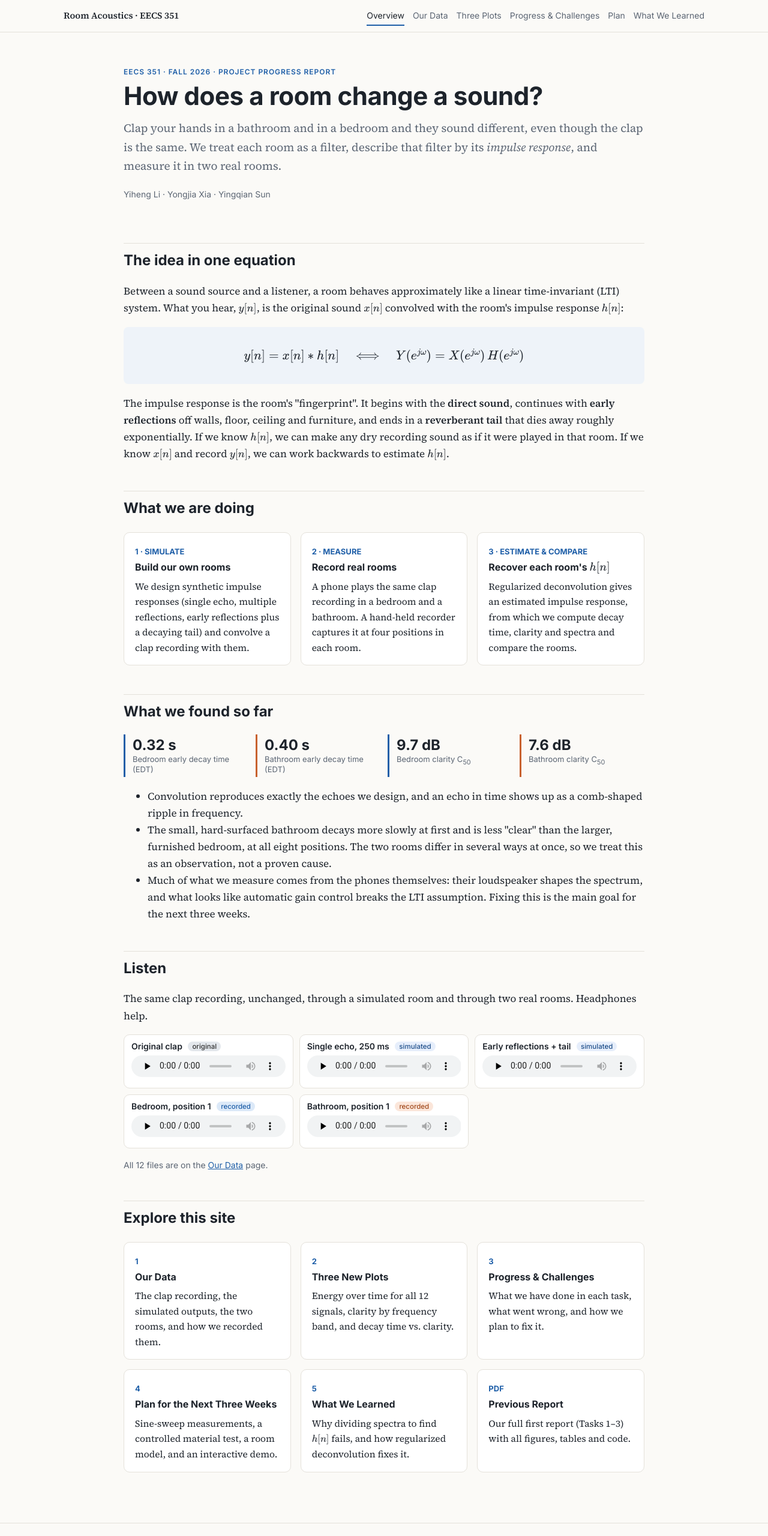
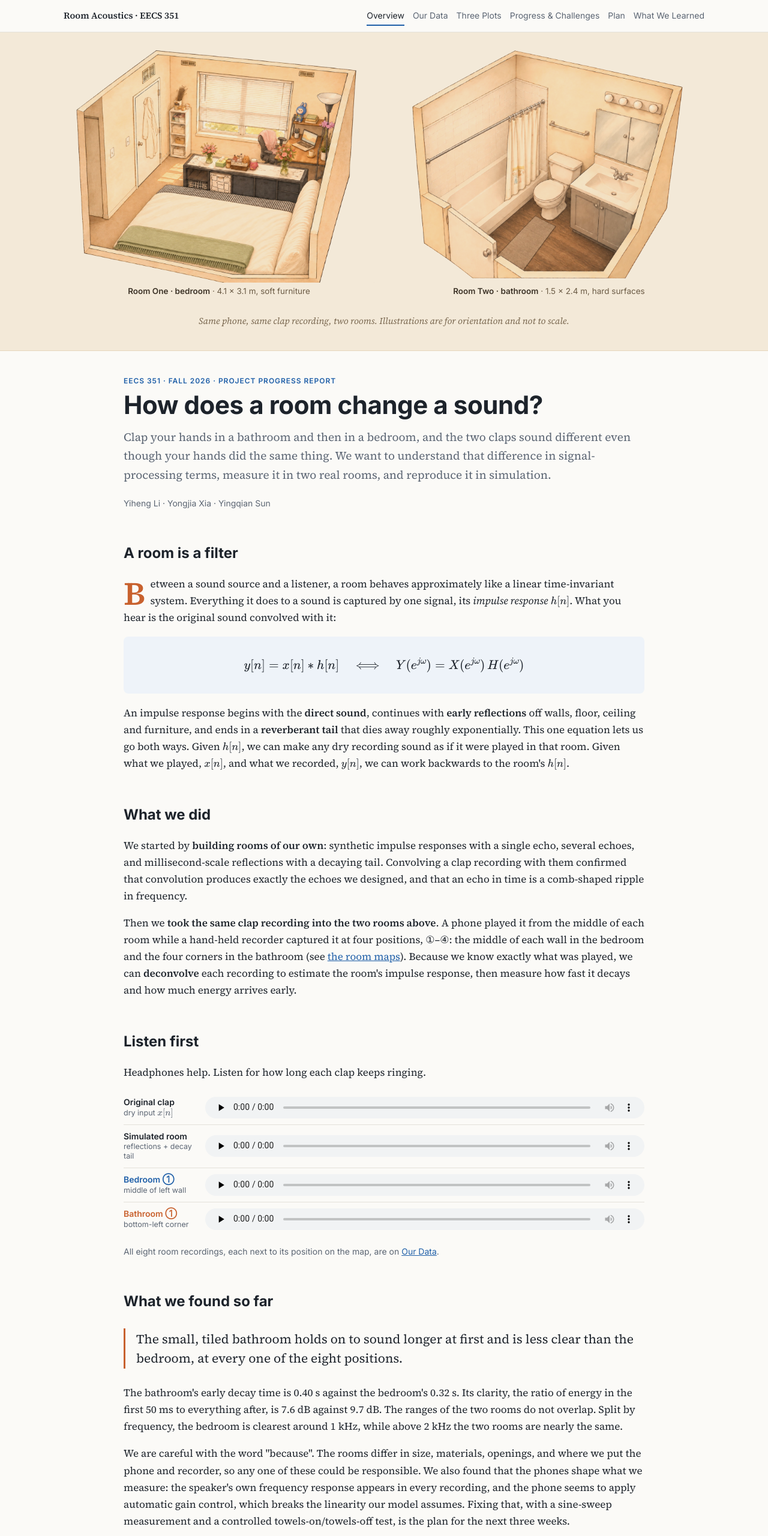
Before and after one commit to xiaoxia23344/eecs351-room-acoustics, a plain HTML site: page index.html in a window 1280 px wide. Shown: the top 2560 px of the page at 60% size. Drawn offline with nearby package versions, Linux system fonts and the light colour scheme.

Commit message:
Add recorder position maps with sketches and 3D views; redesign landing page
Co-Authored-By: Claude Opus 5.5 <noreply@anthropic.com>

```diff
--- a/index.html
+++ b/index.html
@@ -24,59 +24,59 @@
   </nav>
 </div></header>
 
-<main>
-  <section class="hero">
-    <p class="eyebrow">EECS 351 · Fall 2026 · Project progress report</p>
-    <h1>How does a room change a sound?</h1>
-    <p class="lede">Clap your hands in a bathroom and in a bedroom and they sound different, even though the clap is the same. We treat each room as a filter, describe that filter by its <em>impulse response</em>, and measure it in two real rooms.</p>
-    <p class="meta">Yiheng Li · Yongjia Xia · Yingqian Sun</p>
-  </section>
+<div class="plate">
+  <div class="rooms">
+    <figure>
+      <img src="img/bedroom_3d_concept_v10.jpg" alt="Illustration of the bedroom we measured: bed, center shelf, desk by the window, doorway to the corridor">
+      <figcaption><b>Room One · bedroom</b> · 4.1 × 3.1 m, soft furniture</figcaption>
+    </figure>
+    <figure>
+      <img src="img/bathroom_3d_concept.jpg" alt="Illustration of the bathroom we measured: bathtub, toilet, sink cabinet, floor mat">
+      <figcaption><b>Room Two · bathroom</b> · 1.5 × 2.4 m, hard surfaces</figcaption>
+    </figure>
+    <p class="vs">Same phone, same clap recording, two rooms. Illustrations are for orientation and not to scale.</p>
+  </div>
+</div>
 
-  <h2>The idea in one equation</h2>
-  <p>Between a sound source and a listener, a room behaves approximately like a linear time-invariant (LTI) system. What you hear, \(y[n]\), is the original sound \(x[n]\) convolved with the room's impulse response \(h[n]\):</p>
+<main class="article">
+  <p class="eyebrow" style="margin-top:8px">EECS 351 · Fall 2026 · Project progress report</p>
+  <h1>How does a room change a sound?</h1>
+  <p class="lede">Clap your hands in a bathroom and then in a bedroom, and the two claps sound different even though your hands did the same thing. We want to understand that difference in signal-processing terms, measure it in two real rooms, and reproduce it in simulation.</p>
+  <p class="meta">Yiheng Li · Yongjia Xia · Yingqian Sun</p>
+
+  <h2>A room is a filter</h2>
+  <p class="dropcap">Between a sound source and a listener, a room behaves approximately like a linear time-invariant system. Everything it does to a sound is captured by one signal, its <em>impulse response</em> \(h[n]\). What you hear is the original sound convolved with it:</p>
   <div class="formula">\[ y[n] = x[n] * h[n] \quad\Longleftrightarrow\quad Y(e^{j\omega}) = X(e^{j\omega})\,H(e^{j\omega}) \]</div>
-  <p>The impulse response is the room's "fingerprint". It begins with the <strong>direct sound</strong>, continues with <strong>early reflections</strong> off walls, floor, ceiling and furniture, and ends in a <strong>reverberant tail</strong> that dies away roughly exponentially. If we know \(h[n]\), we can make any dry recording sound as if it were played in that room. If we know \(x[n]\) and record \(y[n]\), we can work backwards to estimate \(h[n]\).</p>
+  <p>An impulse response begins with the <strong>direct sound</strong>, continues with <strong>early reflections</strong> off walls, floor, ceiling and furniture, and ends in a <strong>reverberant tail</strong> that dies away roughly exponentially. This one equation lets us go both ways. Given \(h[n]\), we can make any dry recording sound as if it were played in that room. Given what we played, \(x[n]\), and what we recorded, \(y[n]\), we can work backwards to the room's \(h[n]\).</p>
 
-  <h2>What we are doing</h2>
-  <div class="grid">
-    <div class="card"><span class="num">1 · SIMULATE</span><h3>Build our own rooms</h3><p>We design synthetic impulse responses (single echo, multiple reflections, early reflections plus a decaying tail) and convolve a clap recording with them.</p></div>
-    <div class="card"><span class="num">2 · MEASURE</span><h3>Record real rooms</h3><p>A phone plays the same clap recording in a bedroom and a bathroom. A hand-held recorder captures it at four positions in each room.</p></div>
-    <div class="card"><span class="num">3 · ESTIMATE &amp; COMPARE</span><h3>Recover each room's \(h[n]\)</h3><p>Regularized deconvolution gives an estimated impulse response, from which we compute decay time, clarity and spectra and compare the rooms.</p></div>
+  <h2>What we did</h2>
+  <p>We started by <strong>building rooms of our own</strong>: synthetic impulse responses with a single echo, several echoes, and millisecond-scale reflections with a decaying tail. Convolving a clap recording with them confirmed that convolution produces exactly the echoes we designed, and that an echo in time is a comb-shaped ripple in frequency.</p>
+  <p>Then we <strong>took the same clap recording into the two rooms above</strong>. A phone played it from the middle of each room while a hand-held recorder captured it at four positions, ①–④: the middle of each wall in the bedroom and the four corners in the bathroom (see <a href="data.html#rooms">the room maps</a>). Because we know exactly what was played, we can <strong>deconvolve</strong> each recording to estimate the room's impulse response, then measure how fast it decays and how much energy arrives early.</p>
+
+  <h2>Listen first</h2>
+  <p>Headphones help. Listen for how long each clap keeps ringing.</p>
+  <div>
+    <div class="listen-row"><div class="who">Original clap<small>dry input \(x[n]\)</small></div><audio controls preload="none" src="audio/claps.wav"></audio></div>
+    <div class="listen-row"><div class="who">Simulated room<small>reflections + decay tail</small></div><audio controls preload="none" src="audio/decay_tail_C.wav"></audio></div>
+    <div class="listen-row"><div class="who" style="color:var(--accent)">Bedroom ①<small>middle of left wall</small></div><audio controls preload="none" src="audio/bedroom1.m4a"></audio></div>
+    <div class="listen-row"><div class="who" style="color:var(--accent-2)">Bathroom ①<small>bottom-left corner</small></div><audio controls preload="none" src="audio/bathroom1.m4a"></audio></div>
   </div>
+  <p class="meta">All eight room recordings, each next to its position on the map, are on <a href="data.html#rooms">Our Data</a>.</p>
 
   <h2>What we found so far</h2>
-  <div class="stats">
-    <div class="stat"><div class="v">0.32 s</div><div class="l">Bedroom early decay time (EDT)</div></div>
-    <div class="stat b"><div class="v">0.40 s</div><div class="l">Bathroom early decay time (EDT)</div></div>
-    <div class="stat"><div class="v">9.7 dB</div><div class="l">Bedroom clarity C<sub>50</sub></div></div>
-    <div class="stat b"><div class="v">7.6 dB</div><div class="l">Bathroom clarity C<sub>50</sub></div></div>
-  </div>
-  <ul>
-    <li>Convolution reproduces exactly the echoes we design, and an echo in time shows up as a comb-shaped ripple in frequency.</li>
-    <li>The small, hard-surfaced bathroom decays more slowly at first and is less "clear" than the larger, furnished bedroom, at all eight positions. The two rooms differ in several ways at once, so we treat this as an observation, not a proven cause.</li>
-    <li>Much of what we measure comes from the phones themselves: their loudspeaker shapes the spectrum, and what looks like automatic gain control breaks the LTI assumption. Fixing this is the main goal for the next three weeks.</li>
-  </ul>
+  <p class="pull">The small, tiled bathroom holds on to sound longer at first and is less clear than the bedroom, at every one of the eight positions.</p>
+  <p>The bathroom's early decay time is 0.40 s against the bedroom's 0.32 s. Its clarity, the ratio of energy in the first 50 ms to everything after, is 7.6 dB against 9.7 dB. The ranges of the two rooms do not overlap. Split by frequency, the bedroom is clearest around 1 kHz, while above 2 kHz the two rooms are nearly the same.</p>
+  <p>We are careful with the word "because". The rooms differ in size, materials, openings, and where we put the phone and recorder, so any one of these could be responsible. We also found that the phones shape what we measure: the speaker's own frequency response appears in every recording, and the phone seems to apply automatic gain control, which breaks the linearity our model assumes. Fixing that, with a sine-sweep measurement and a controlled towels-on/towels-off test, is the plan for the next three weeks.</p>
 
-  <h2>Listen</h2>
-  <p>The same clap recording, unchanged, through a simulated room and through two real rooms. Headphones help.</p>
-  <div class="audio-list">
-    <div class="audio-item"><div class="t">Original clap <span class="tag orig">original</span></div><audio controls preload="none" src="audio/claps.wav"></audio></div>
-    <div class="audio-item"><div class="t">Single echo, 250 ms <span class="tag sim">simulated</span></div><audio controls preload="none" src="audio/single_echo.wav"></audio></div>
-    <div class="audio-item"><div class="t">Early reflections + tail <span class="tag sim">simulated</span></div><audio controls preload="none" src="audio/decay_tail_C.wav"></audio></div>
-    <div class="audio-item"><div class="t">Bedroom, position 1 <span class="tag bed">recorded</span></div><audio controls preload="none" src="audio/bedroom1.m4a"></audio></div>
-    <div class="audio-item"><div class="t">Bathroom, position 1 <span class="tag bath">recorded</span></div><audio controls preload="none" src="audio/bathroom1.m4a"></audio></div>
-  </div>
-  <p class="meta">All 12 files are on the <a href="data.html#audio">Our Data</a> page.</p>
-
-  <h2>Explore this site</h2>
-  <div class="grid">
-    <a class="card" href="data.html"><span class="num">1</span><h3>Our Data</h3><p>The clap recording, the simulated outputs, the two rooms, and how we recorded them.</p></a>
-    <a class="card" href="plots.html"><span class="num">2</span><h3>Three New Plots</h3><p>Energy over time for all 12 signals, clarity by frequency band, and decay time vs. clarity.</p></a>
-    <a class="card" href="progress.html"><span class="num">3</span><h3>Progress &amp; Challenges</h3><p>What we have done in each task, what went wrong, and how we plan to fix it.</p></a>
-    <a class="card" href="plan.html"><span class="num">4</span><h3>Plan for the Next Three Weeks</h3><p>Sine-sweep measurements, a controlled material test, a room model, and an interactive demo.</p></a>
-    <a class="card" href="learned.html"><span class="num">5</span><h3>What We Learned</h3><p>Why dividing spectra to find \(h[n]\) fails, and how regularized deconvolution fixes it.</p></a>
-    <a class="card" href="progress_report_1.pdf"><span class="num">PDF</span><h3>Previous Report</h3><p>Our full first report (Tasks 1–3) with all figures, tables and code.</p></a>
-  </div>
+  <h2>Read on</h2>
+  <ol class="contents">
+    <li><div><a href="data.html">Our data</a><p>The clap recording, the simulated outputs, and both rooms with sketches, 3D views and recorder positions ①–④.</p></div></li>
+    <li><div><a href="plots.html">Three new plots</a><p>Energy over time for all 12 signals, clarity by frequency band, and early decay time vs. clarity.</p></div></li>
+    <li><div><a href="progress.html">Progress and challenges</a><p>What we did in each task, what went wrong, and how we plan to fix it.</p></div></li>
+    <li><div><a href="plan.html">Plan for the next three weeks</a><p>Sine-sweep measurements, a controlled material test, an image-source room model, and a listening demo.</p></div></li>
+    <li><div><a href="learned.html">What we learned</a><p>Why dividing spectra to find \(h[n]\) fails, and how regularized deconvolution fixes it.</p></div></li>
+    <li><div><a href="progress_report_1.pdf">Our first report (PDF)</a><p>Tasks 1–3 in full, with every figure, table and line of code.</p></div></li>
+  </ol>
 </main>
 
 <footer>EECS 351 Digital Signal Processing · Fall 2026 · Yiheng Li, Yongjia Xia, Yingqian Sun</footer>
--- a/style.css
+++ b/style.css
@@ -137,3 +137,44 @@ footer { border-top: 1px solid var(--line); padding: 20px 16px; text-align: cent
 mjx-container { overflow-x: auto; overflow-y: hidden; max-width: 100%; }
 
 h2[id], h3[id], [id] { scroll-margin-top: 90px; }
+
+/* ---------- room sections (data page) ---------- */
+.room { margin: 28px 0 36px; }
+.room h3 { font-size: 21px; margin: 0 0 12px; }
+.room-imgs { display: grid; grid-template-columns: 1.35fr 1fr; gap: 12px; align-items: start; }
+.room-detail { display: grid; grid-template-columns: 1fr 1.2fr; gap: 16px; align-items: start; }
+.room figure { margin: 0 0 12px; }
+@media (max-width: 720px) { .room-imgs, .room-detail { grid-template-columns: 1fr; } }
+.pos-note { margin: 0 0 10px; padding: 10px 14px; background: var(--soft); border-radius: 8px; font-size: 15.5px; }
+.pos-list { list-style: none; margin: 0; padding: 0; }
+.pos-list li { display: grid; grid-template-columns: 30px 1fr; gap: 10px; padding: 10px 0; border-bottom: 1px solid var(--line); }
+.pos-list li:last-child { border-bottom: 0; }
+.pos-list audio { margin-top: 6px; }
+.pin { width: 26px; height: 26px; border-radius: 50%; display: grid; place-items: center; font: 700 13px "Inter", sans-serif; color: #fff; }
+.pin.bed { background: var(--accent); }
+.pin.bath { background: var(--accent-2); }
+
+/* ---------- landing page ---------- */
+.plate { background: #f3e9d8; border-bottom: 1px solid #e5d6bd; }
+.plate .rooms { max-width: 1100px; margin: 0 auto; padding: 28px 16px 8px; display: grid; grid-template-columns: 1fr 1fr; gap: 8px 32px; align-items: end; }
+.plate figure { margin: 0; padding: 0; background: none; border: 0; }
+.plate img { mix-blend-mode: multiply; filter: brightness(1.035); background: transparent; border-radius: 0; max-height: 400px; width: auto; margin: 0 auto; }
+.plate figcaption { text-align: center; color: #6b5b45; font-size: 13.5px; margin-top: 4px; }
+.plate figcaption b { color: #3c3226; font-weight: 600; }
+.plate .vs { grid-column: 1 / -1; text-align: center; font: italic 15px "Source Serif 4", Georgia, serif; color: #7a6850; padding: 6px 0 16px; }
+@media (max-width: 640px) { .plate .rooms { grid-template-columns: 1fr 1fr; gap: 6px 10px; } .plate img { max-height: 200px; } }
+
+.article h2 { border-top: 0; margin-top: 44px; }
+.article .dropcap::first-letter { float: left; font-size: 3.2em; line-height: .9; padding: 6px 8px 0 0; font-weight: 600; color: var(--accent-2); }
+.listen-row { display: grid; grid-template-columns: 120px 1fr; gap: 6px 16px; align-items: center; padding: 10px 0; border-bottom: 1px solid var(--line); }
+.listen-row:last-child { border-bottom: 0; }
+.listen-row .who { font: 600 14px/1.3 "Inter", sans-serif; }
+.listen-row .who small { display: block; font-weight: 400; color: var(--muted); font-size: 12.5px; }
+@media (max-width: 520px) { .listen-row { grid-template-columns: 1fr; } }
+.pull { font-size: 21px; line-height: 1.5; border-left: 3px solid var(--accent-2); padding: 2px 0 2px 18px; margin: 26px 0; color: var(--ink); }
+.contents { list-style: none; padding: 0; margin: 12px 0; counter-reset: c; }
+.contents li { counter-increment: c; display: grid; grid-template-columns: 36px 1fr; padding: 12px 0; border-bottom: 1px solid var(--line); }
+.contents li::before { content: counter(c, decimal-leading-zero); font: 600 13px/1.9 "Inter", sans-serif; color: var(--muted); }
+.contents a { font: 600 17px "Inter", sans-serif; text-decoration: none; }
+.contents a:hover { text-decoration: underline; }
+.contents p { margin: 2px 0 0; color: var(--muted); font-size: 15.5px; }
```
Also changed, not shown: data.html (+50 -33 lines), plots.html (+2 -2 lines).
